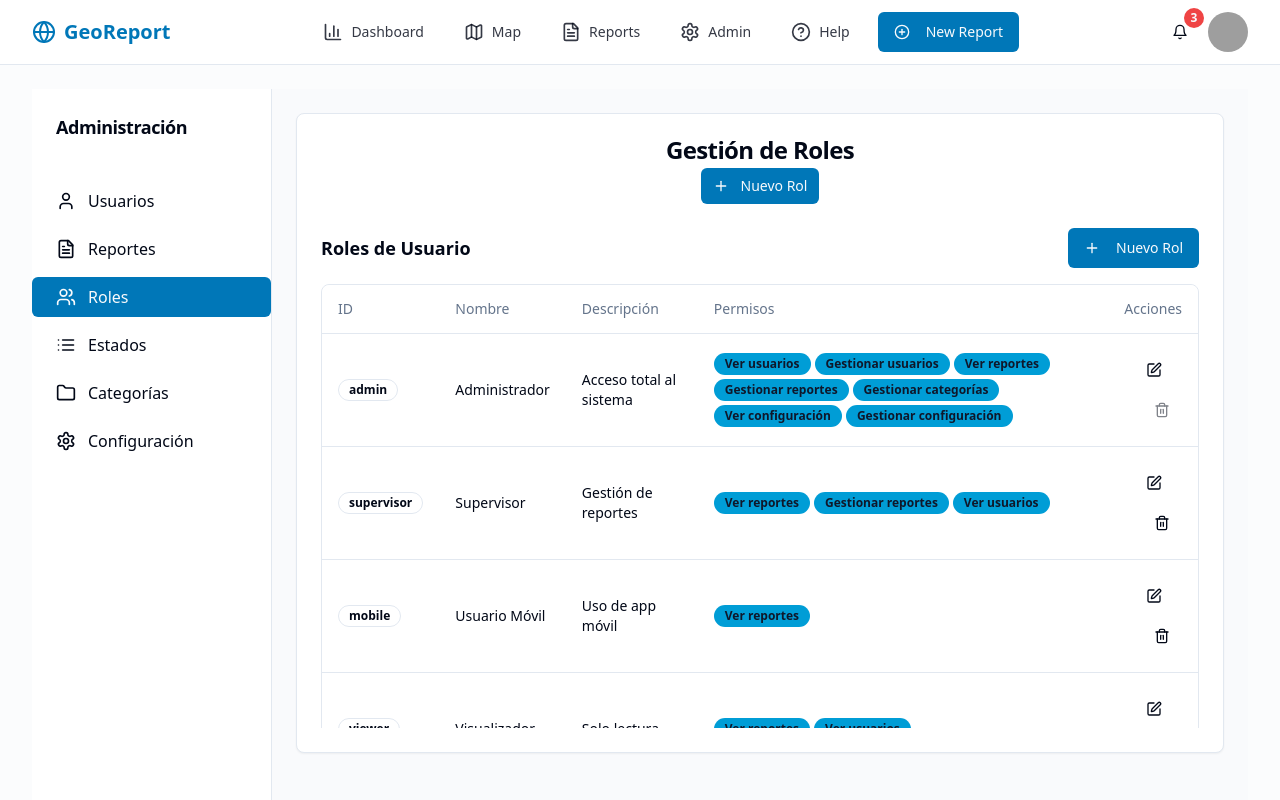
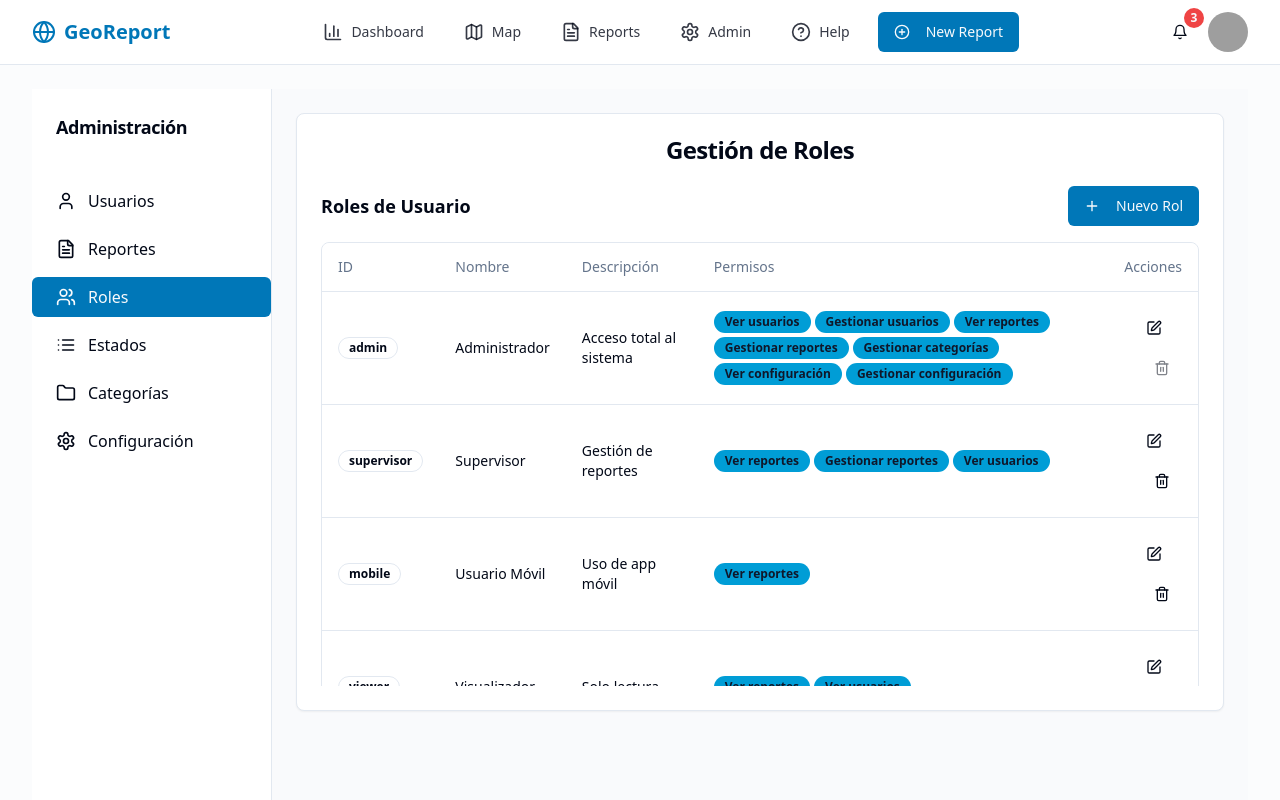
Before and after one commit to elias3446/geo-report-compass-76, a React (Vite) app: page /admin/roles in a window 1280 px wide. Shown: the top 800 px of the page. Built offline with nearby package versions, Linux system fonts and the light colour scheme; grey boxes are pictures that could not be loaded.

Commit message:
Remove unused button

```diff
--- a/src/pages/AdminRoles.tsx
+++ b/src/pages/AdminRoles.tsx
@@ -1,4 +1,3 @@
-
 import React, { useState } from "react";
 import { Card, CardHeader, CardTitle, CardContent } from "@/components/ui/card";
 import RoleManageTable from "@/components/admin/RoleManageTable";
@@ -66,10 +65,6 @@ const AdminRoles = () => {
     <Card>
       <CardHeader className="flex items-center justify-between">
         <CardTitle>Gestión de Roles</CardTitle>
-        <Button variant="default" onClick={() => setIsOpen(true)} size="sm">
-          <Plus className="w-4 h-4 mr-1" />
-          Nuevo Rol
-        </Button>
       </CardHeader>
       <CardContent>
         <div className="overflow-auto max-h-[500px]">
```
